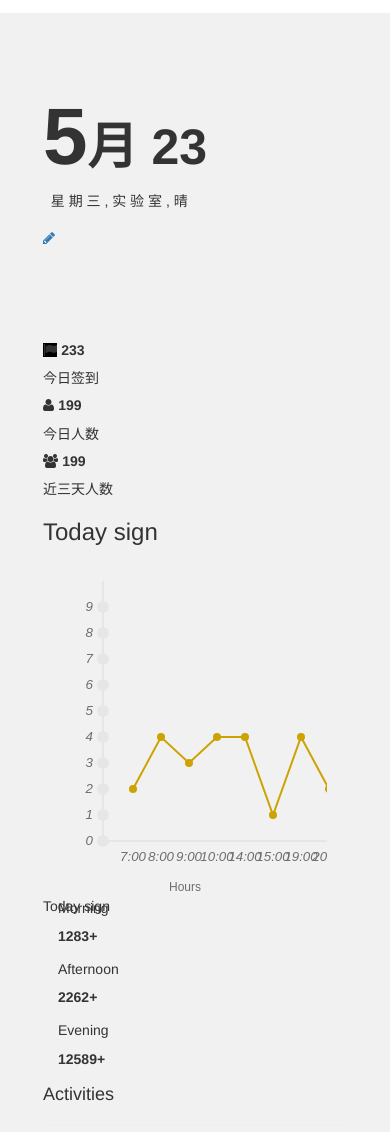
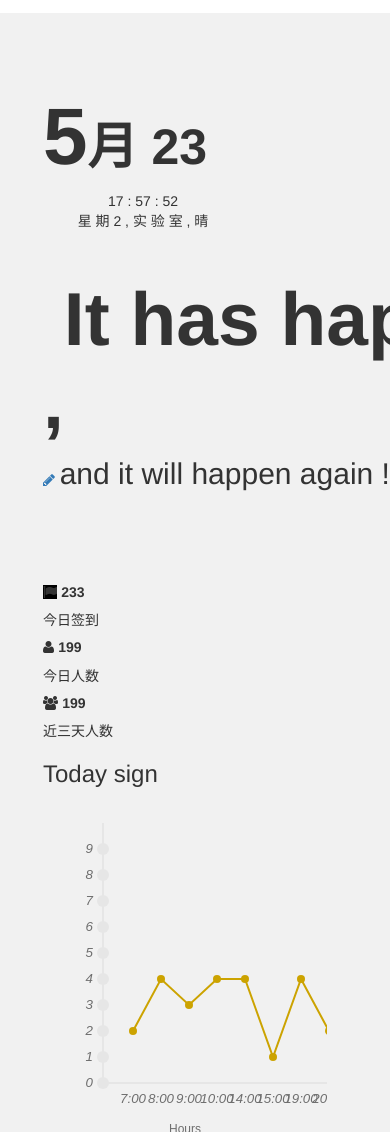
Before and after one commit to TheSkyFucker/tothemoon, a CodeIgniter app: page /database/index.php/user/home in a window 390 px wide; the page is wider, and only the part inside the window is pictured. Shown: the part 399-1531 px from the top of that part. Run offline with CodeIgniter, Linux system fonts and the light colour scheme; some libraries are stand-ins or nearby versions.

Commit message:
+ user.home design.

```diff
--- a/application/views/config.php
+++ b/application/views/config.php
@@ -57,6 +57,7 @@ SmartPhone Compatible web template, free WebDesigns for Nokia, Samsung, LG, Sony
 <script src="/sweetalert/sweetalert.min.js"></script>
 
 <!--webfonts-->
+<link href="//fonts.googleapis.com/css?family=PT+Sans:400,400i,700,700i&amp;subset=cyrillic,cyrillic-ext,latin-ext" rel="stylesheet">
 
 <!--//webfonts-->
 
--- a/application/views/home.html
+++ b/application/views/home.html
@@ -28,14 +28,27 @@
 			<div class="main-page">
 
 				<div class="col_3">
-		        	<div class="col-md-3 widget widget1 sub_home" style="width: 230px">
-		        		<div class="r3_counter_box" >
+		        	<div class="col-md-3 widget widget1 sub_home" style="width: auto; ">
+		        		<div class="r3_counter_box" style="width: 200px; height: 175px">
 		                    <div class="stats">
 		                      <h5><strong style="font-size: 80px">5</strong><strong style="font-size: 50px">月&nbsp;23</strong></h5>
-		                      <span>&nbsp;&nbsp;星&nbsp;期&nbsp;三 , 实 验 室 , 晴</span>
+		                      <center>
+		                      	<span><?=date('H : i : s', time())?></span><br>
+		                      	<span>星 期 <?=date('w')?> , 实 验 室 , 晴</span>
+		                      </center>
 		                    </div>
 		                </div>
 		        	</div>
+
+		        	<div class="col-md-3 widget widget1 sub_home" style="width: auto;">
+		        		<div class="r3_counter_box" style="width: 850px; height: 175px;">
+		                    <div class="stats">
+		                      <h5><strong style="font-size: 75px">&nbsp;It has happened before ,</strong></h5>
+		                      <span style="font-size: 30px">&nbsp;&nbsp;and it will happen again !</span><br>
+		                    </div>
+		                </div>
+		        	</div>
+
 				</div>
 
 				<div class="clearfix"> </div>
--- a/application/views/left_navigation.php
+++ b/application/views/left_navigation.php
@@ -11,13 +11,14 @@
           </div>
           <div class="collapse navbar-collapse" id="bs-example-navbar-collapse-1">
             <ul class="sidebar-menu">
-              <li class="header">MAIN NAVIGATION</li>
+              <li class="header">Navigation</li>
               <li class="treeview">
-                <a href="index.html">
-                <i class="fa fa-dashboard"></i> <span>Dashboard</span>
+                <a href="../User/home">
+                <i class="fa fa-dashboard"></i> <span>主页</span>
                 </a>
               </li>
-			  <li class="treeview">
+              <!--
+              <li class="treeview">
                 <a href="#">
                 <i class="fa fa-laptop"></i>
                 <span>Components</span>
@@ -28,6 +29,7 @@
                   <li><a href="media.html"><i class="fa fa-angle-right"></i> Media Css</a></li>
                 </ul>
               </li>
+
               <li class="treeview">
                 <a href="charts.html">
                 <i class="fa fa-pie-chart"></i>
@@ -48,7 +50,7 @@
                   <li><a href="typography.html"><i class="fa fa-angle-right"></i> Typography</a></li>
                 </ul>
               </li>
-			  <li>
+			         <li>
                 <a href="widgets.html">
                 <i class="fa fa-th"></i> <span>Widgets</span>
                 <small class="label pull-right label-info">08</small>
@@ -95,12 +97,15 @@
                   <li><a href="blank-page.html"><i class="fa fa-angle-right"></i> Blank Page</a></li>
                 </ul>
               </li>
+              -->
               <li class="header">Manager</li>
               <li><a href="../User/application_list"><i class="fa fa-angle-right text-red"></i> <span>注册申请</span></a></li>
               <li><a href="../Sign/application_list"><i class="fa fa-angle-right text-red"></i> <span>签到申请</span></a></li>
+              <!--
               <li><a href="#"><i class="fa fa-angle-right text-red"></i> <span>Important</span></a></li>
               <li><a href="#"><i class="fa fa-angle-right text-yellow"></i> <span>Warning</span></a></li>
               <li><a href="#"><i class="fa fa-angle-right text-aqua"></i> <span>Information</span></a></li>
+              -->
             </ul>
           </div>
           <!-- /.navbar-collapse -->
```
